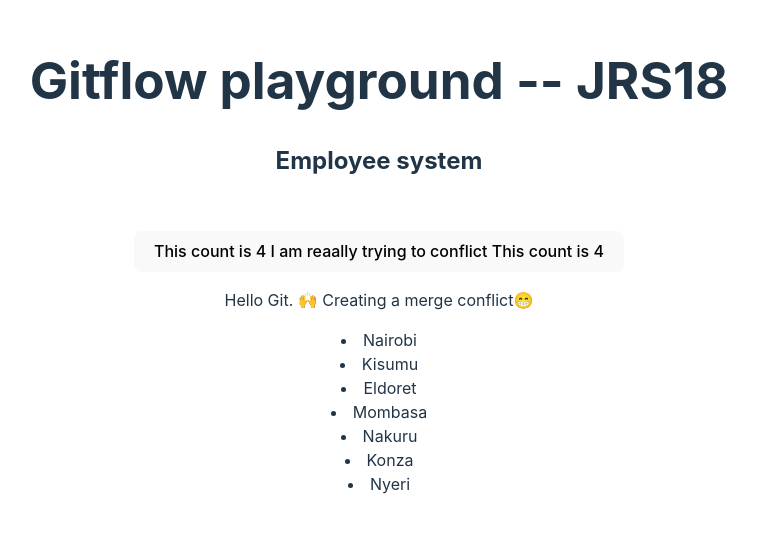
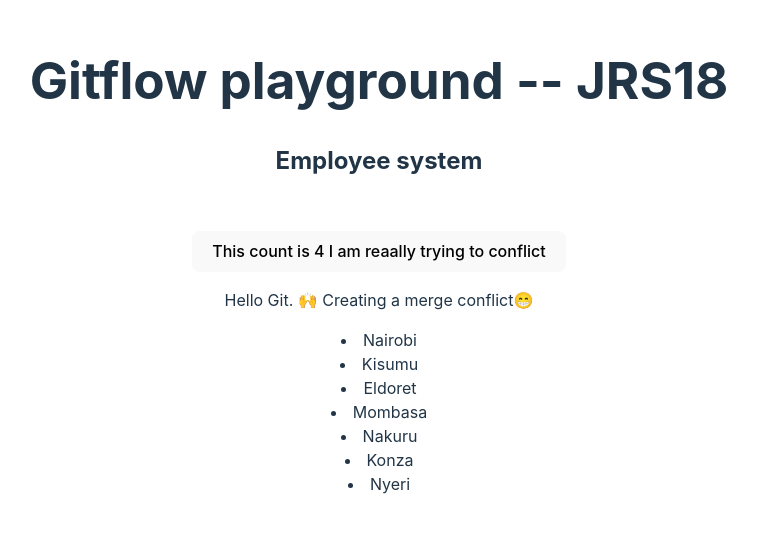
Before and after one commit to felixkpt/gitflow-playground, a React (Vite) app: page / in a window 1280 px wide. Shown: the part 127-660 px from the top of the page, without its empty margins (261-1018 px from the left). Built offline with nearby package versions, Linux system fonts and the light colour scheme; the HTML template or start-up script is replaced by a standard one.

Commit message:
something

```diff
--- a/src/App.tsx
+++ b/src/App.tsx
@@ -12,7 +12,6 @@ function App() {
       <div className="card">
         <button onClick={() => setCount((count) => count + 1)}>
          This count is {count + 4} I am reaally trying to conflict
-         This count is {count + 4}
         </button>
         <p>Hello Git. 🙌 Creating a merge conflict😁</p>
         <ListItems />
```
